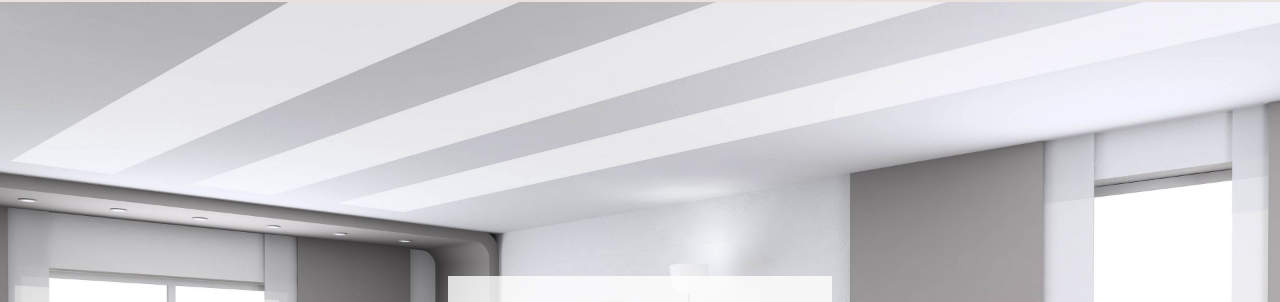
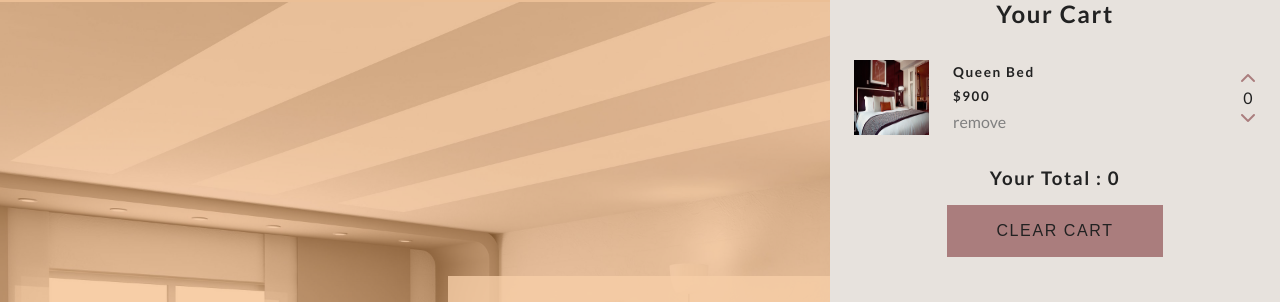
Before and after one commit to gkdlswm5/E-CommerceVanillaJS, a plain HTML site: page index.html in a window 1280 px wide. Shown: the part 58-360 px from the top of the page. Drawn offline with Linux system fonts and the light colour scheme.

Commit message:
shopping cart

```diff
--- a/index.html
+++ b/index.html
@@ -60,6 +60,37 @@
         </div>
     </section>
     <!-- end of products -->
+    <!-- cart -->
+    <div class="cart-overlay">
+        <div class="cart">
+            <span class="close-cart">
+                <i class="fas fa-window-close"></i>
+            </span>
+            <h2>your cart</h2>
+            <div class="cart-content">
+                <!-- cart item -->
+                <div class="cart-item">
+                    <img src="./images/product-1.jpeg" alt="product">
+                    <div>
+                        <h4>queen bed</h4>
+                        <h5>$900</h5>
+                        <span class="remove-item">remove</span>
+                    </div>
+                    <div>
+                        <i class="fas fa-chevron-up"></i>
+                        <p class="item-amount">0</p>
+                        <i class="fas fa-chevron-down"></i>
+                    </div>
+                </div>
+                <!-- end of cart item -->
+                <div class="cart-footer">
+                    <h3>your total : <span class="cart-total">0</span></h3>
+                    <button class="clear-cart banner-btn">clear cart</button>
+                </div>
+            </div>
+        </div>
+    </div>
+    <!-- end of cart -->
     <script src="app.js"></script>
 </body>
 </html>
--- a/styles.css
+++ b/styles.css
@@ -1,7 +1,7 @@
 @import url("https://fonts.googleapis.com/css?family=Lato:400,700");
 
 :root {
-  --primaryColor: #f09d51;
+  --primaryColor: rgb(170, 125, 125);
   --mainWhite: #fff;
   --mainBlack: #222;
   --mainGrey: #ececec;
@@ -108,7 +108,7 @@ body {
 }
 .section-title h2 {
   text-align: center;
-  font-size: 2.5rem;
+  font-size: 2rem;
   margin-bottom: 5rem;
   text-transform: capitalize;
   letter-spacing: var(--mainSpacing);
@@ -170,8 +170,102 @@ body {
 .product h4 {
   margin-top: 0.7rem;
   letter-spacing: var(--mainSpacing);
-  color: var(--primaryColor);
+  color: var(rgb#222);
   text-align: center;
 }
 
 /* ---------------End of Products ---------------- */
+/* --------------- Cart ---------------- */
+.cart-overlay {
+  position: fixed;
+  top: 0;
+  right: 0;
+  width: 100%;
+  height: 100%;
+  transition: var(--mainTransition);
+  background: rgb(240, 157, 81, 0.5);
+  z-index: 2;
+  /* visibility: hidden; */
+}
+.cart {
+  position: fixed;
+  top: 0;
+  right: 0;
+  width: 100%;
+  height: 100%;
+  overflow: scroll;
+  z-index: 3;
+  background: rgb(231, 226, 221);
+  padding: 1.5rem;
+  transition: var(--mainTransition);
+  /* transform: translateX(100%); */
+}
+.showCart {
+  transform: translateX(0);
+}
+.transparentBcg {
+  visibility: visible;
+}
+@media screen and (min-width: 768px) {
+  .cart {
+    width: 30vw;
+    min-width: 450px;
+  }
+}
+
+.close-cart {
+  font-size: 1.7rem;
+  cursor: pointer;
+}
+.cart h2 {
+  text-transform: capitalize;
+  text-align: center;
+  letter-spacing: var(--mainSpacing);
+  margin-bottom: 2rem;
+}
+/*---------- Cart Item -------------------- */
+.cart-item {
+  display: grid;
+  align-items: center;
+  grid-template-columns: auto 1fr auto;
+  grid-column-gap: 1.5rem;
+  margin: 1.5rem 0;
+}
+.cart-item img {
+  width: 75px;
+  height: 75px;
+}
+.cart-item h4 {
+  font-size: 0.85rem;
+  text-transform: capitalize;
+  letter-spacing: var(--mainSpacing);
+}
+.cart-item h5 {
+  margin: 0.5rem 0;
+  letter-spacing: var(--mainSpacing);
+}
+.item-amount {
+  text-align: center;
+}
+.remove-item {
+  color: grey;
+  cursor: pointer;
+}
+.fa-chevron-up,
+.fa-chevron-down {
+  color: var(--primaryColor);
+  cursor: pointer;
+}
+/*---------- End of Cart Item -------------------- */
+
+.cart-footer {
+  margin-top: 2rem;
+  letter-spacing: var(--mainSpacing);
+  text-align: center;
+}
+.cart-footer h3 {
+  text-transform: capitalize;
+  margin-bottom: 1rem;
+}
+
+/* --------------- End of Cart ---------------- */
```
